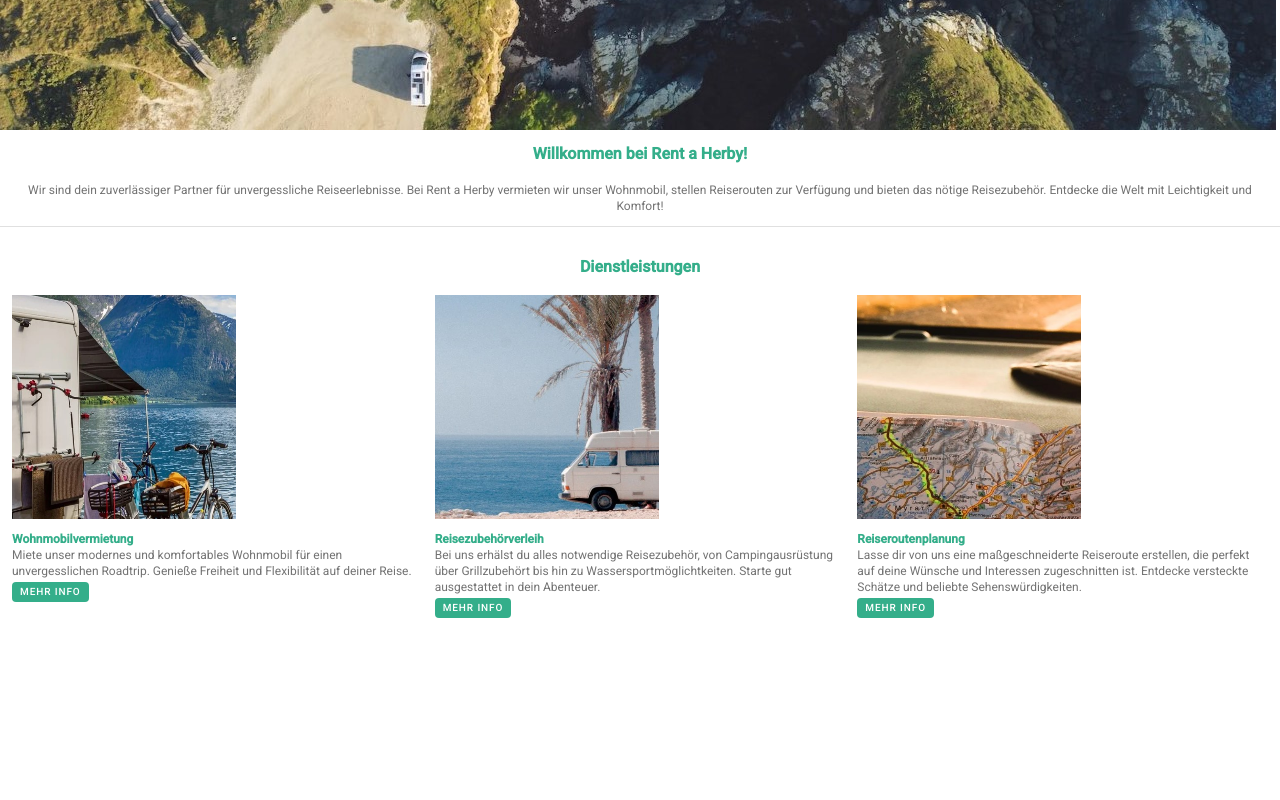
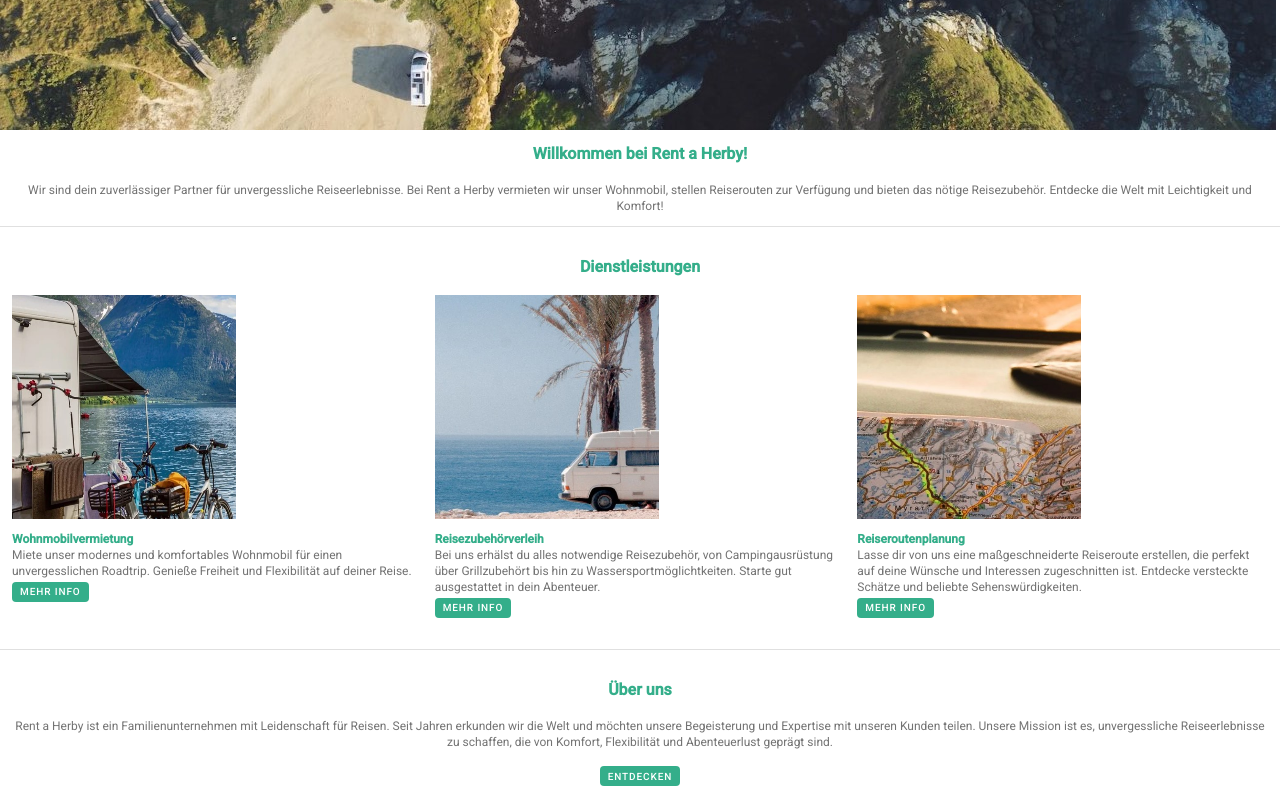
Before and after one commit to schuetzem78/rent-a-herby-frontend, an Angular app: page /home in a window 1280 px wide. Shown: the part 327-1127 px from the top of the page. Before the commit the page ends 1094 px from the top, so only its background shows below. Built offline with nearby package versions, Linux system fonts and the light colour scheme.

Commit message:
home Version 1.0

```diff
--- a/src/app/home/home.component.html
+++ b/src/app/home/home.component.html
@@ -4,14 +4,15 @@
         Bei Rent a Herby vermieten wir unser Wohnmobil, stellen Reiserouten zur Verfügung und bieten
         das nötige Reisezubehör. Entdecke die Welt mit Leichtigkeit und Komfort!</div>
 </div>
+
 <mat-divider></mat-divider>
 
 <div class="flex flex-col ml-3 mr-3 gap-4 items-center pt-7 pb-3">
     <h2 class="font-bold">Dienstleistungen</h2>
-    <div class="grid grid-cols-3 grid-rows-2 gap-3">
-        <img class="h-56 w-56" src="../../assets/img/rental.jpg">
-        <img class="h-56 w-56" src="../../assets/img/accessories.jpg">
-        <img class="h-56 w-56" src="../../assets/img/travelroutes.jpg">
+    <div class="grid grid-cols-3 grid-rows-3 gap-3">
+        <img class="h-56 w-56 row-span-2" src="../../assets/img/rental.jpg">
+        <img class="h-56 w-56 row-span-2" src="../../assets/img/accessories.jpg">
+        <img class="h-56 w-56 row-span-2" src="../../assets/img/travelroutes.jpg">
 
         <div>
             <h3 class="text-xs font-bold">Wohnmobilvermietung</h3>
@@ -30,7 +31,16 @@
             <div class="menu-text text-xs">Lasse dir von uns eine maßgeschneiderte Reiseroute erstellen, die perfekt auf deine Wünsche und Interessen zugeschnitten ist. Entdecke versteckte Schätze und beliebte Sehenswürdigkeiten.</div>
             <button mat-button routerLink="/travelroutes"class="hover:underline mat-button">MEHR INFO</button>
         </div>
-
-
     </div>
 </div>
+
+<mat-divider></mat-divider>
+
+<div class="flex flex-col ml-3 mr-3 gap-4 items-center pt-7">
+    <h2 class="font-bold">Über uns</h2>
+    <div class="menu-text text-center text-xs">Rent a Herby ist ein Familienunternehmen mit Leidenschaft für Reisen.
+        Seit Jahren erkunden wir die Welt und möchten unsere Begeisterung und Expertise mit unseren Kunden teilen.
+        Unsere Mission ist es, unvergessliche Reiseerlebnisse zu schaffen, die von Komfort, Flexibilität und Abenteuerlust geprägt sind.
+    </div>
+    <button mat-button routerLink="/contact"class="hover:underline mat-button">ENTDECKEN</button>
+</div>
```
